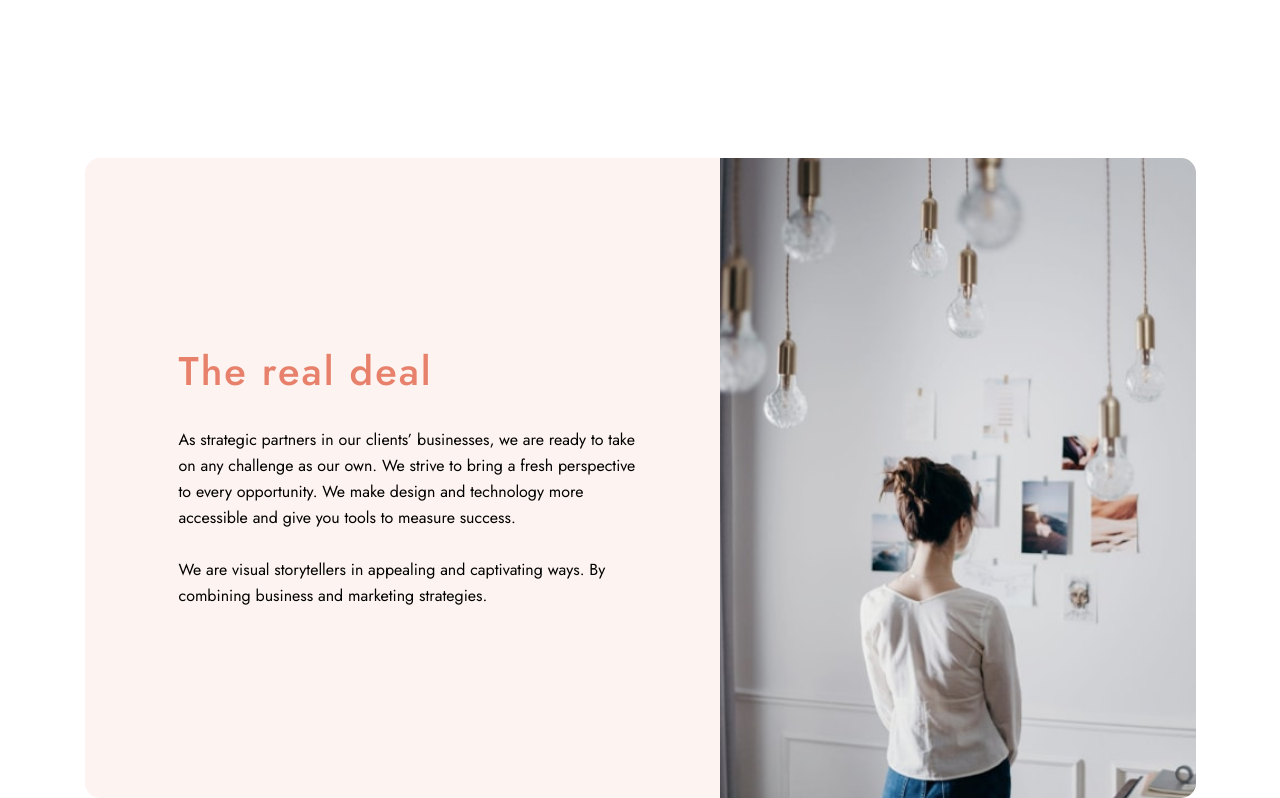
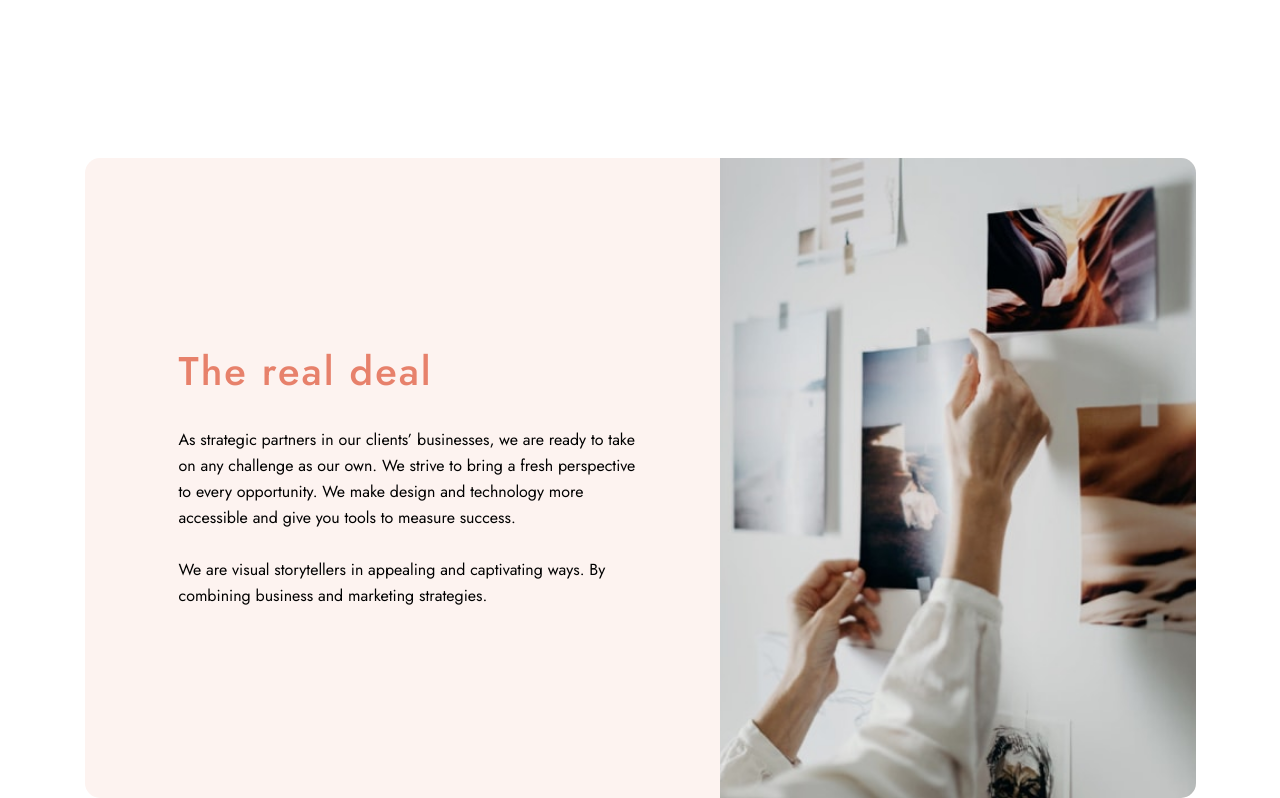
Before and after one commit to Svobyyy/designo, a Next.js app: page /company in a window 1280 px wide. Shown: the part 1961-2759 px from the top of the page. Built offline with nearby package versions, Linux system fonts and the light colour scheme.

Commit message:
foto fix

```diff
--- a/components/Company/Company.tsx
+++ b/components/Company/Company.tsx
@@ -153,7 +153,7 @@ export default function Company() {
           </p>
         </div>
         <Image
-          src="/about/desktop/image-world-class-talent.jpg"
+          src="/about/desktop/image-real-deal.jpg"
           width={476}
           height={713}
           className="rounded-tr-[15px] rounded-br-[15px] lg:w-[476px] md:w-[350px] md:inline-block hidden h-[713px] object-cover"
@@ -162,7 +162,7 @@ export default function Company() {
         />
 
         <Image
-          src="/about/tablet/image-world-class-talent.jpg"
+          src="/about/tablet/image-real-deal.jpg"
           width={689}
           height={320}
           className="rounded-tl-[15px] rounded-tr-[15px]  md:hidden object-cover order-first w-[719px] xs:inline-block hidden"
@@ -171,7 +171,7 @@ export default function Company() {
         />
 
         <Image
-          src="/about/mobile/image-world-class-talent.jpg"
+          src="/about/mobile/image-real-deal.jpg"
           width={480}
           height={320}
           className="object-cover order-first inline-block xs:hidden w-[500px] h-[320px]"
```
